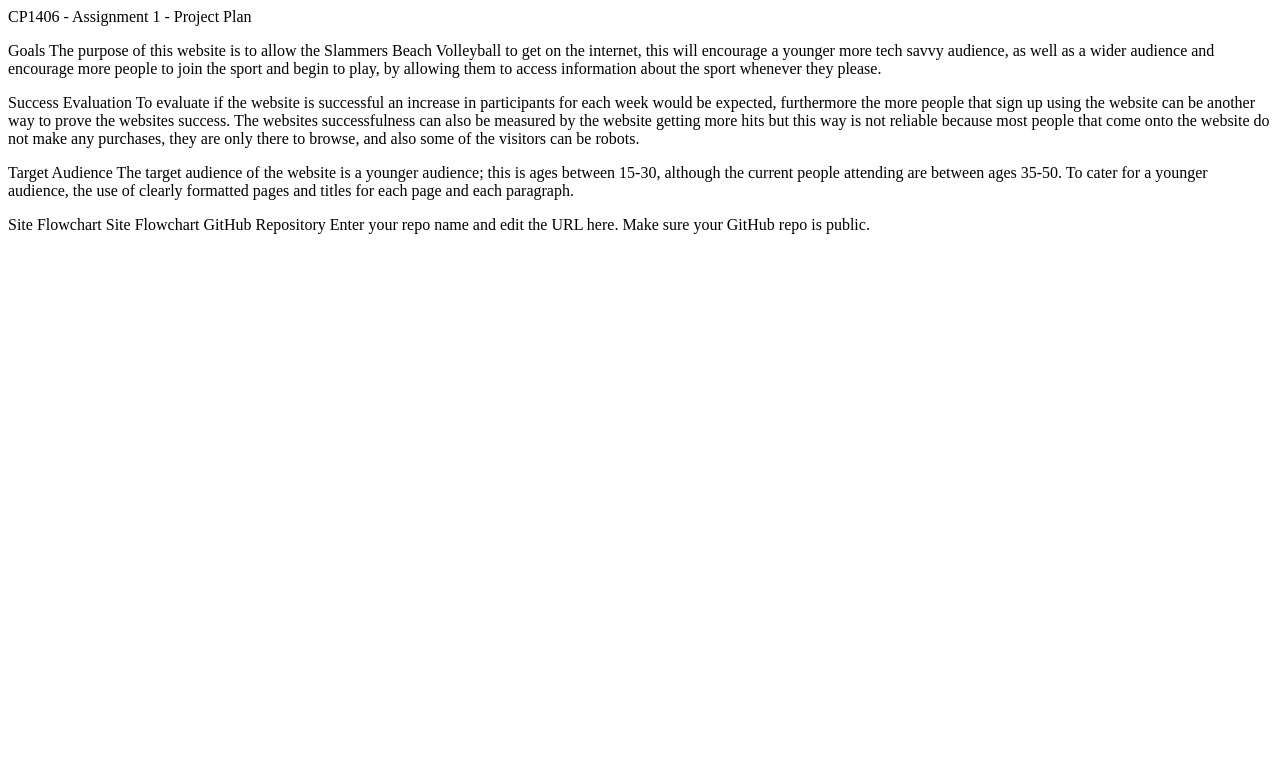
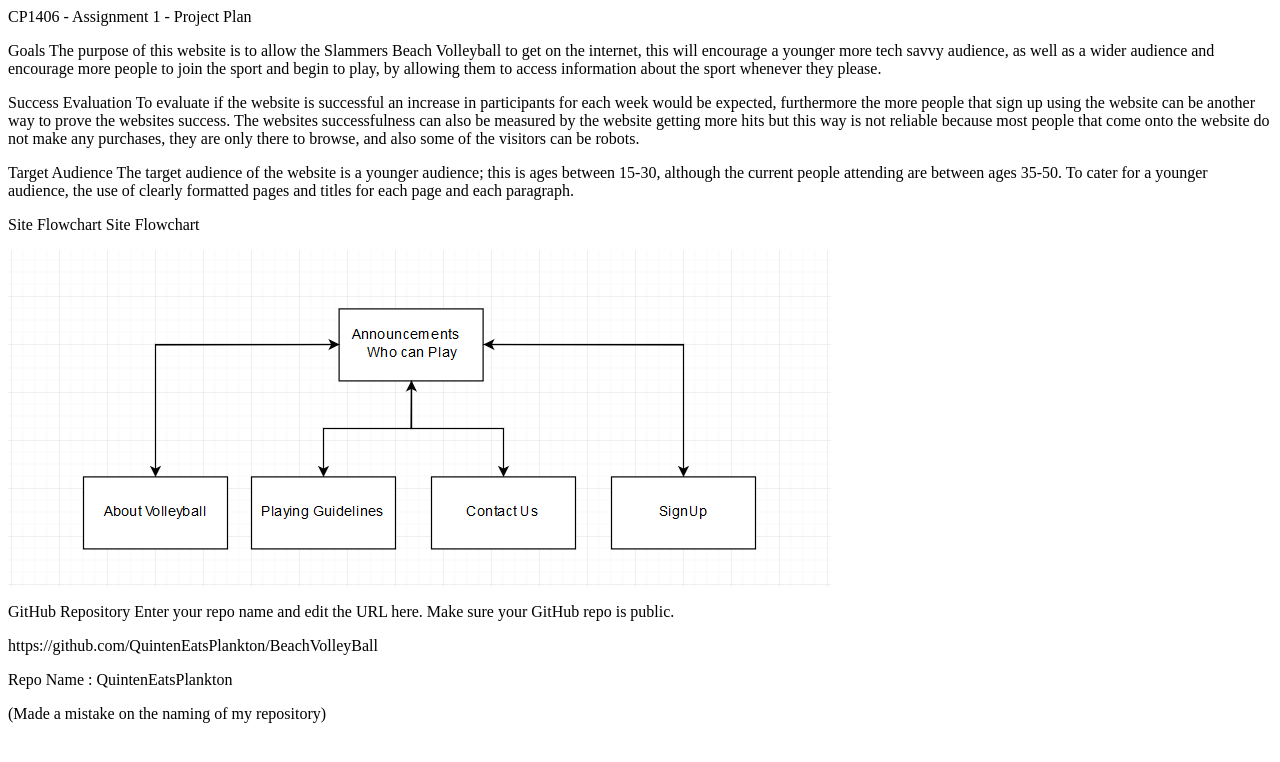
Before and after one commit to QuintenEatsPlankton/BeachVolleyBall, a plain HTML site: page plan.html in a window 1280 px wide. Drawn offline with Linux system fonts and the light colour scheme.

Commit message:
Added flowchart and github repo

```diff
--- a/plan.html
+++ b/plan.html
@@ -13,8 +13,12 @@ CP1406 - Assignment 1 - Project Plan
   The target audience of the website is a younger audience; this is ages between 15-30, although the current people attending are between ages 35-50. To cater for a younger audience, the use of clearly formatted pages and titles for each page and each paragraph.  </p>
 <p>Site Flowchart
 
-  Site Flowchart
+  Site Flowchart  </p>
+<p><img src="VolleyBallFlowchart.png" width="823" height="337" alt=""/></p>
+<p>GitHub Repository
 
-  GitHub Repository
-
-  Enter your repo name and edit the URL here. Make sure your GitHub repo is public.</p>
+Enter your repo name and edit the URL here. Make sure your GitHub repo is public.</p>
+<p>https://github.com/QuintenEatsPlankton/BeachVolleyBall</p>
+<p>Repo Name : QuintenEatsPlankton </p>
+<p>(Made a mistake on the naming of my repository)</p>
+<p>&nbsp;</p>
```
